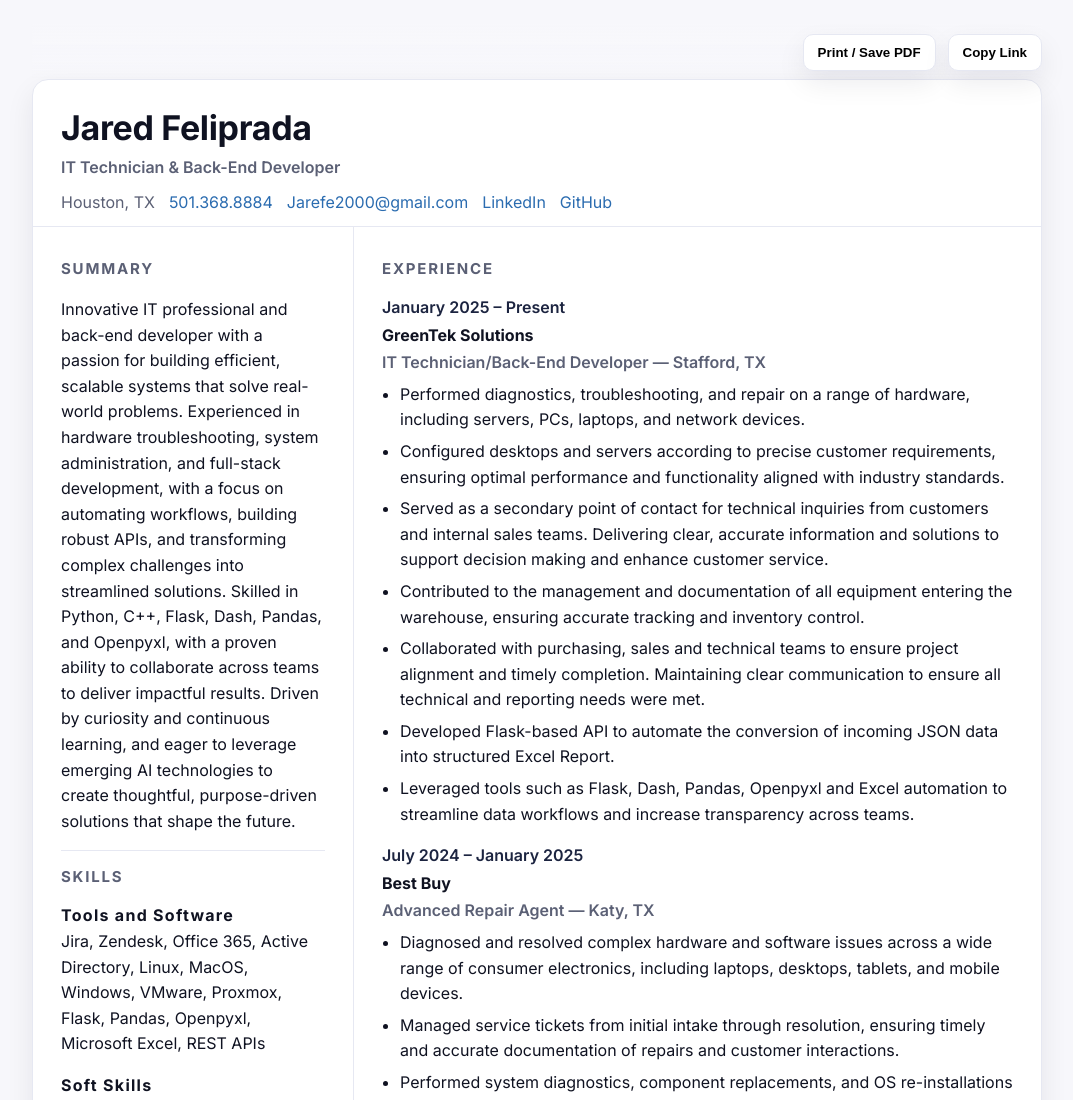
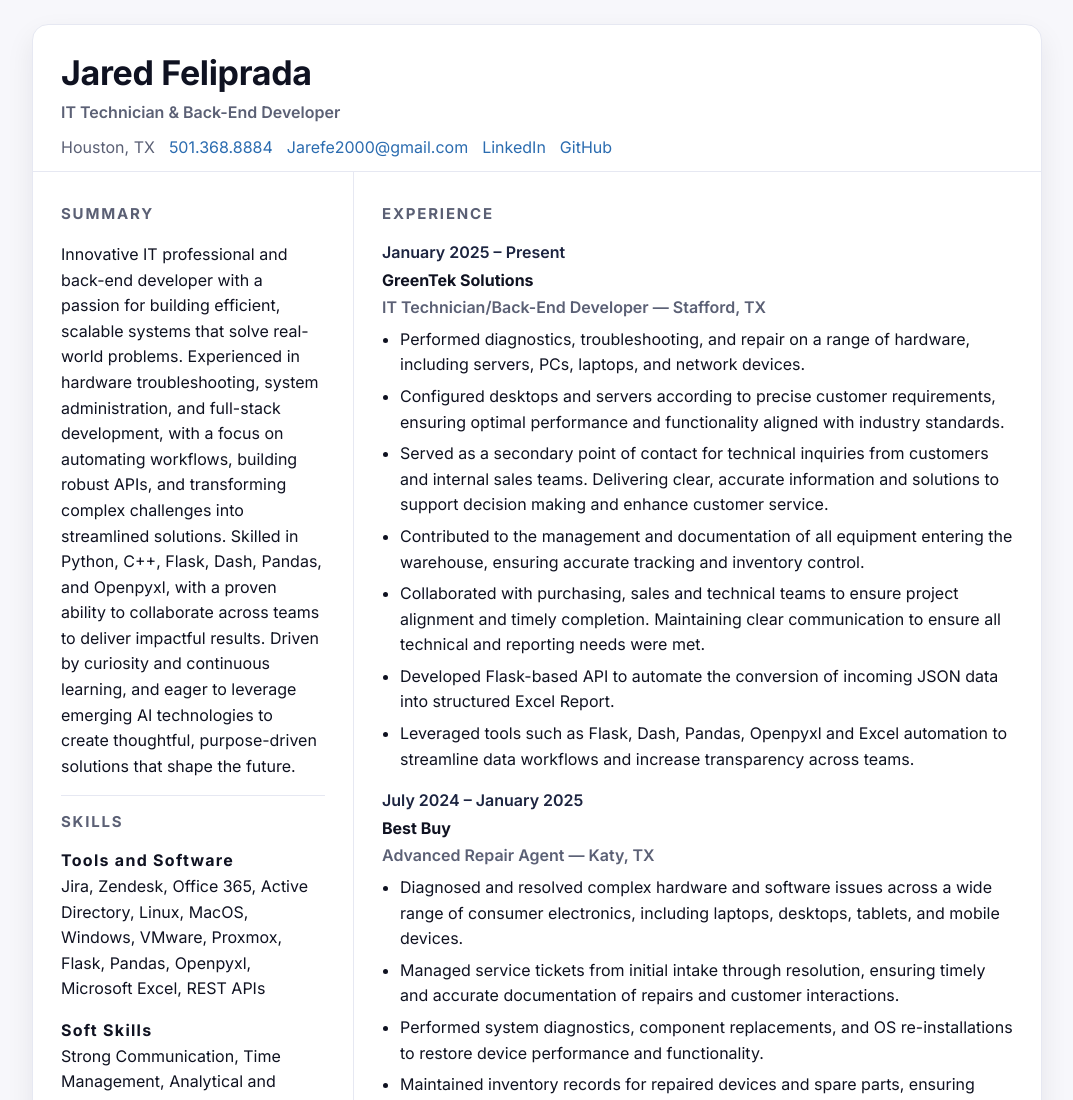
Before and after one commit to Jarefe/Resume, a plain HTML site: page index.html in a window 1280 px wide. Shown: the top 1100 px of the page, without its empty margins (103-1176 px from the left). Drawn offline with Linux system fonts and the light colour scheme.

Commit message:
removed toolbar

```diff
--- a/index.html
+++ b/index.html
@@ -99,10 +99,10 @@
 </head>
 <body>
   <div class="wrap">
-    <div class="toolbar">
-      <button class="btn" onclick="window.print()">Print / Save PDF</button>
-      <button class="btn" onclick="navigator.clipboard.writeText(location.href).then(()=>alert('Link copied!'))">Copy Link</button>
-    </div>
+<!--    <div class="toolbar">-->
+<!--      <button class="btn" onclick="window.print()">Print / Save PDF</button>-->
+<!--      <button class="btn" onclick="navigator.clipboard.writeText(location.href).then(()=>alert('Link copied!'))">Copy Link</button>-->
+<!--    </div>-->
 
     <main class="sheet" role="document">
       <header>
```
